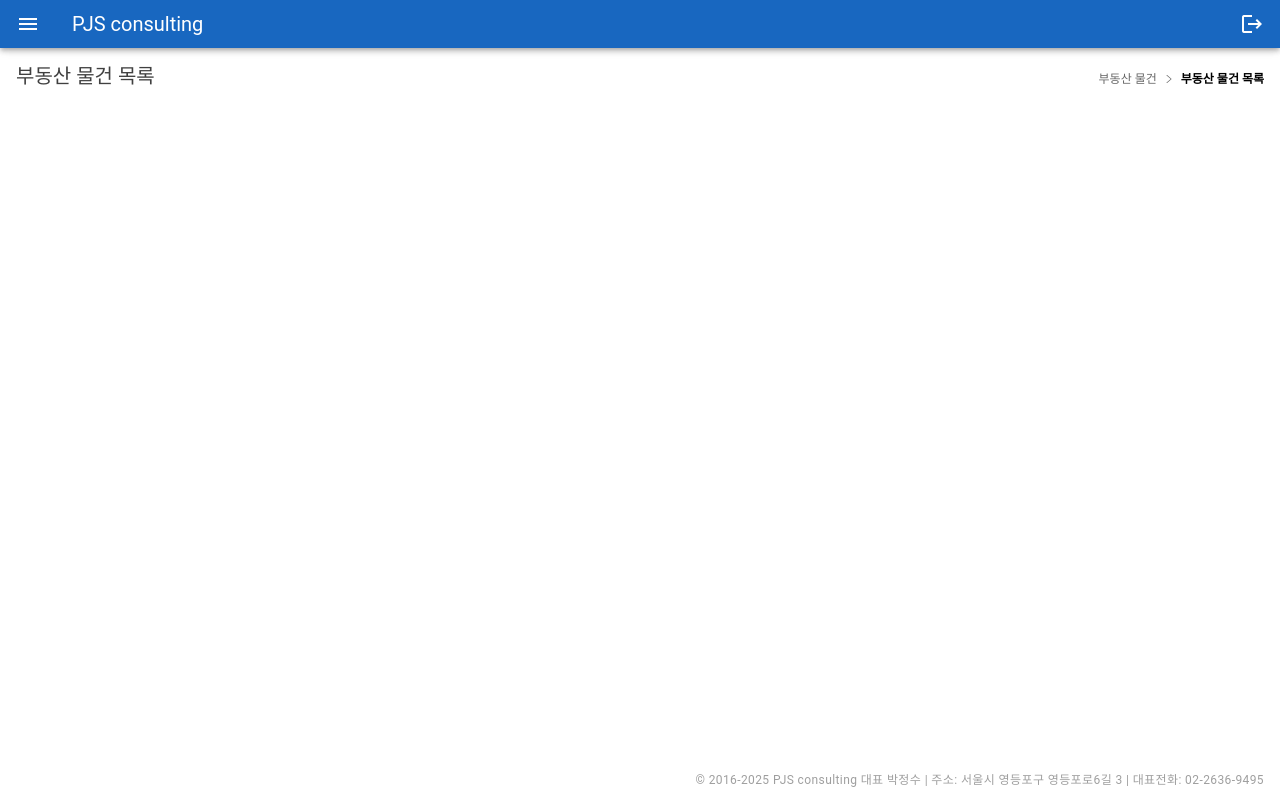
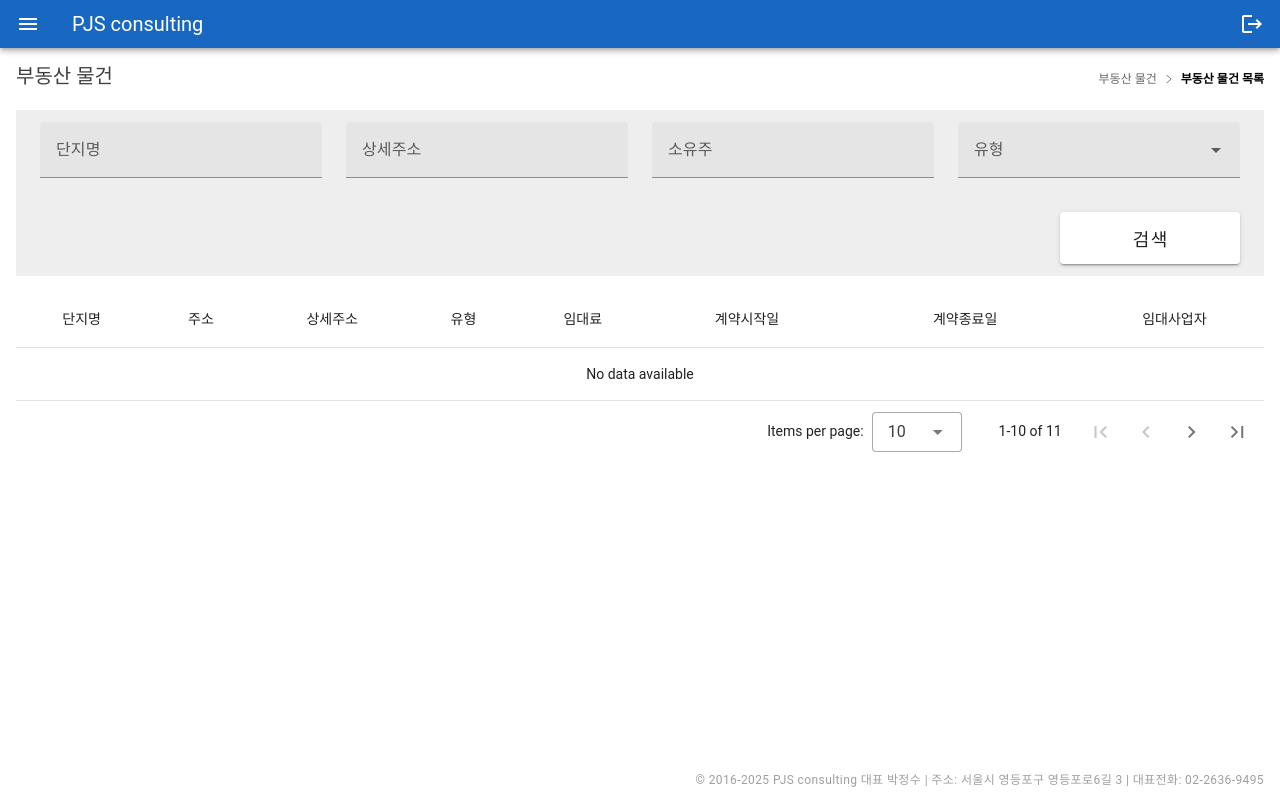
Before and after one commit to coolguyhong/museum, a Vue app: page /real-estate in a window 1280 px wide. Built offline with nearby package versions, Linux system fonts and the light colour scheme.

Commit message:
부동산 물건 목록 화면 그리기
- 검색 항목 추가
- 테이블 표시

```diff
--- a/src/pages/realestate/index.vue
+++ b/src/pages/realestate/index.vue
@@ -1,18 +1,277 @@
 <script setup>
 import ContentTitle from '@/components/ContentTitle.vue'
 import Breadcrumb from '@/components/Breadcrumb.vue'
+import { ref } from 'vue'
 
+const aptComplexName = ref('')
+
+const desserts = [
+  {
+    aptComplexName: 'Frozen Yogurt',
+    address: 159,
+    detailAddress: 6.0,
+    type: 24,
+    rent: 4.0,
+    contractStartDt: '1',
+    contractEndDt: '1',
+    rentalBusinessYn: '1',
+  },
+  {
+    aptComplexName: 'Frozen Yogurt',
+    address: 159,
+    detailAddress: 6.0,
+    type: 24,
+    rent: 4.0,
+    contractStartDt: '1',
+    contractEndDt: '1',
+    rentalBusinessYn: '1',
+  },
+  {
+    aptComplexName: 'Frozen Yogurt',
+    address: 159,
+    detailAddress: 6.0,
+    type: 24,
+    rent: 4.0,
+    contractStartDt: '1',
+    contractEndDt: '1',
+    rentalBusinessYn: '1',
+  },
+  {
+    aptComplexName: 'Frozen Yogurt',
+    address: 159,
+    detailAddress: 6.0,
+    type: 24,
+    rent: 4.0,
+    contractStartDt: '1',
+    contractEndDt: '1',
+    rentalBusinessYn: '1',
+  },
+  {
+    aptComplexName: 'Frozen Yogurt',
+    address: 159,
+    detailAddress: 6.0,
+    type: 24,
+    rent: 4.0,
+    contractStartDt: '1',
+    contractEndDt: '1',
+    rentalBusinessYn: '1',
+  },
+  {
+    aptComplexName: 'Frozen Yogurt',
+    address: 159,
+    detailAddress: 6.0,
+    type: 24,
+    rent: 4.0,
+    contractStartDt: '1',
+    contractEndDt: '1',
+    rentalBusinessYn: '1',
+  },
+  {
+    aptComplexName: 'Frozen Yogurt',
+    address: 159,
+    detailAddress: 6.0,
+    type: 24,
+    rent: 4.0,
+    contractStartDt: '1',
+    contractEndDt: '1',
+    rentalBusinessYn: '1',
+  },
+  {
+    aptComplexName: 'Frozen Yogurt',
+    address: 159,
+    detailAddress: 6.0,
+    type: 24,
+    rent: 4.0,
+    contractStartDt: '1',
+    contractEndDt: '1',
+    rentalBusinessYn: '1',
+  },
+  {
+    aptComplexName: 'Frozen Yogurt',
+    address: 159,
+    detailAddress: 6.0,
+    type: 24,
+    rent: 4.0,
+    contractStartDt: '1',
+    contractEndDt: '1',
+    rentalBusinessYn: '1',
+  },
+  {
+    aptComplexName: 'Frozen Yogurt',
+    address: 159,
+    detailAddress: 6.0,
+    type: 24,
+    rent: 4.0,
+    contractStartDt: '1',
+    contractEndDt: '1',
+    rentalBusinessYn: '1',
+  },
+  {
+    aptComplexName: 'Frozen Yogurt',
+    address: 159,
+    detailAddress: 6.0,
+    type: 24,
+    rent: 4.0,
+    contractStartDt: '1',
+    contractEndDt: '1',
+    rentalBusinessYn: '1',
+  },
+]
+
+const FakeAPI = {
+  async fetch ({ page, itemsPerPage, sortBy }) {
+    return new Promise(resolve => {
+      setTimeout(() => {
+        const start = (page - 1) * itemsPerPage
+        const end = start + itemsPerPage
+        const items = desserts.slice()
+
+        if (sortBy.length) {
+          const sortKey = sortBy[0].key
+          const sortOrder = sortBy[0].order
+          items.sort((a, b) => {
+            const aValue = a[sortKey]
+            const bValue = b[sortKey]
+            return sortOrder === 'desc' ? bValue - aValue : aValue - bValue
+          })
+        }
+
+        const paginated = items.slice(start, end)
+
+        resolve({ items: paginated, total: items.length })
+      }, 500)
+    })
+  },
+}
+
+const itemsPerPage = ref(10)
+const headers = ref([
+  {
+    title: '단지명',
+    align: 'center',
+    sortable: false,
+    key: 'aptComplexName',
+  },
+  {
+    title: '주소',
+    align: 'center',
+    sortable: false,
+    key: 'address'
+  },
+  {
+    title: '상세주소',
+    align: 'center',
+    sortable: false,
+    key: 'detailAddress'
+  },
+  {
+    title: '유형',
+    align: 'center',
+    sortable: false,
+    key: 'type'
+  },
+  { title: '임대료',
+    align: 'center',
+    sortable: false,
+    key: 'rent'
+  },
+  {
+    title: '계약시작일',
+    align: 'center',
+    key: 'contractStartDt'
+  },
+  {
+    title: '계약종료일',
+    align: 'center',
+    key: 'contractEndDt'
+  },
+  {
+    title: '임대사업자',
+    align: 'center',
+    sortable: false,
+    key: 'rentalBusinessYn'
+  },
+])
+const search = ref('')
+const serverItems = ref([])
+const loading = ref(true)
+const totalItems = ref(0)
+
+const loadItems = (page, itemsPerPage, sortBy) => {
+  loading.value = true
+  FakeAPI.fetch({ page, itemsPerPage, sortBy }).then(({ items, total }) => {
+    serverItems.value = items
+    totalItems.value = total
+    loading.value = false
+  })
+}
+loadItems(0, 10, [{key: 'contractEndDt', order: 'desc'}])
 </script>
 
 <template>
   <v-container fluid>
     <ContentTitle>
-      부동산 물건 목록
+      부동산 물건
       <Breadcrumb>
         <span>부동산 물건</span>
         <span>부동산 물건 목록</span>
       </Breadcrumb>
     </ContentTitle>
+    <div class="my-7 bg-grey-lighten-3">
+      <v-row class="px-6">
+        <v-col cols="3">
+          <v-text-field
+            v-model="aptComplexName"
+            clearable
+            label="단지명"
+          />
+        </v-col>
+        <v-col cols="3">
+          <v-text-field
+            v-model="aptComplexName"
+            clearable
+            label="상세주소"
+          />
+        </v-col>
+        <v-col cols="3">
+          <v-text-field
+            v-model="aptComplexName"
+            clearable
+            label="소유주"
+          />
+        </v-col>
+        <v-col cols="3">
+          <v-select
+            clearable
+            :items="['아파트', '오피스텔', '빌라']"
+            label="유형"
+          />
+        </v-col>
+      </v-row>
+      <v-row
+        justify="end"
+        class="px-6 mt-0"
+      >
+        <v-col cols="2">
+          <v-btn
+            size="x-large"
+            block
+          >
+            검색
+          </v-btn>
+        </v-col>
+      </v-row>
+    </div>
+    <v-data-table-server
+      v-model:items-per-page="itemsPerPage"
+      :headers="headers"
+      :items="serverItems"
+      :items-length="totalItems"
+      :loading="loading"
+      :search="search"
+      item-value="name"
+      @update:options="loadItems"
+    />
   </v-container>
 </template>
 
```
